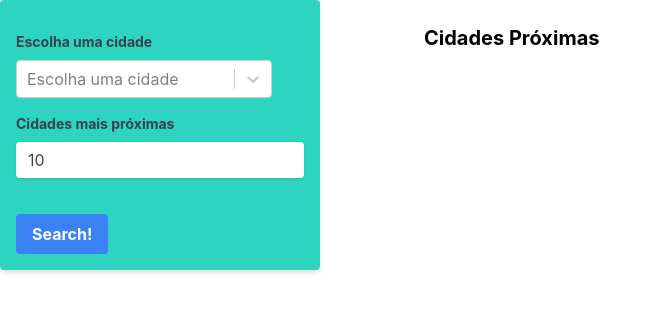
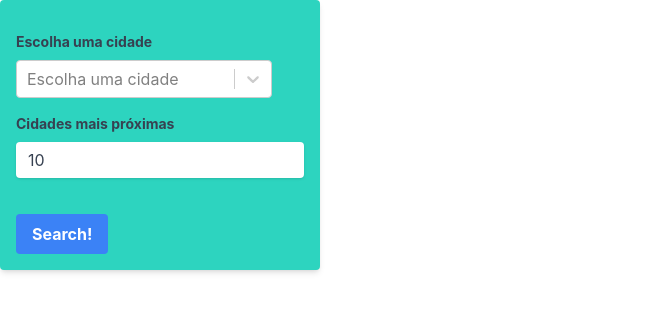
Before and after one commit to CB0rghi/cities-distance-plotter, a React (Create React App) app in the folder client/: page / in a window 1280 px wide. Shown: the top 312 px of the page, without its empty margins (0-662 px from the left). Built offline with nearby package versions, Linux system fonts and the light colour scheme; no server answers.

Commit message:
Improve loader

```diff
--- a/client/src/App.js
+++ b/client/src/App.js
@@ -18,13 +18,17 @@ function App() {
     <div className='h-screen w-full flex'>
       <NearestCitiesForm className='w-full h-full'/>
 
-      <div className='flex flex-col w-full h-full'>
-        <div className='flex items-center'>
-          <strong className='text-left ml-20 p-6 text-xl'>Cidades Próximas </strong>
-          {loader()}
+      {!!distances.length &&
+        (
+        <div className='flex flex-col w-full h-full'>
+          <div className='flex items-center'>
+            <strong className='text-left ml-20 p-6 pr-2 text-xl'>Cidades Próximas </strong>
+            {loader()}
+          </div>
+          <NearestCitiesPlotter distances={distances}/>
         </div>
-        <NearestCitiesPlotter distances={distances}/>
-      </div>
+        )
+      }
     </div>
   );
 }
```
